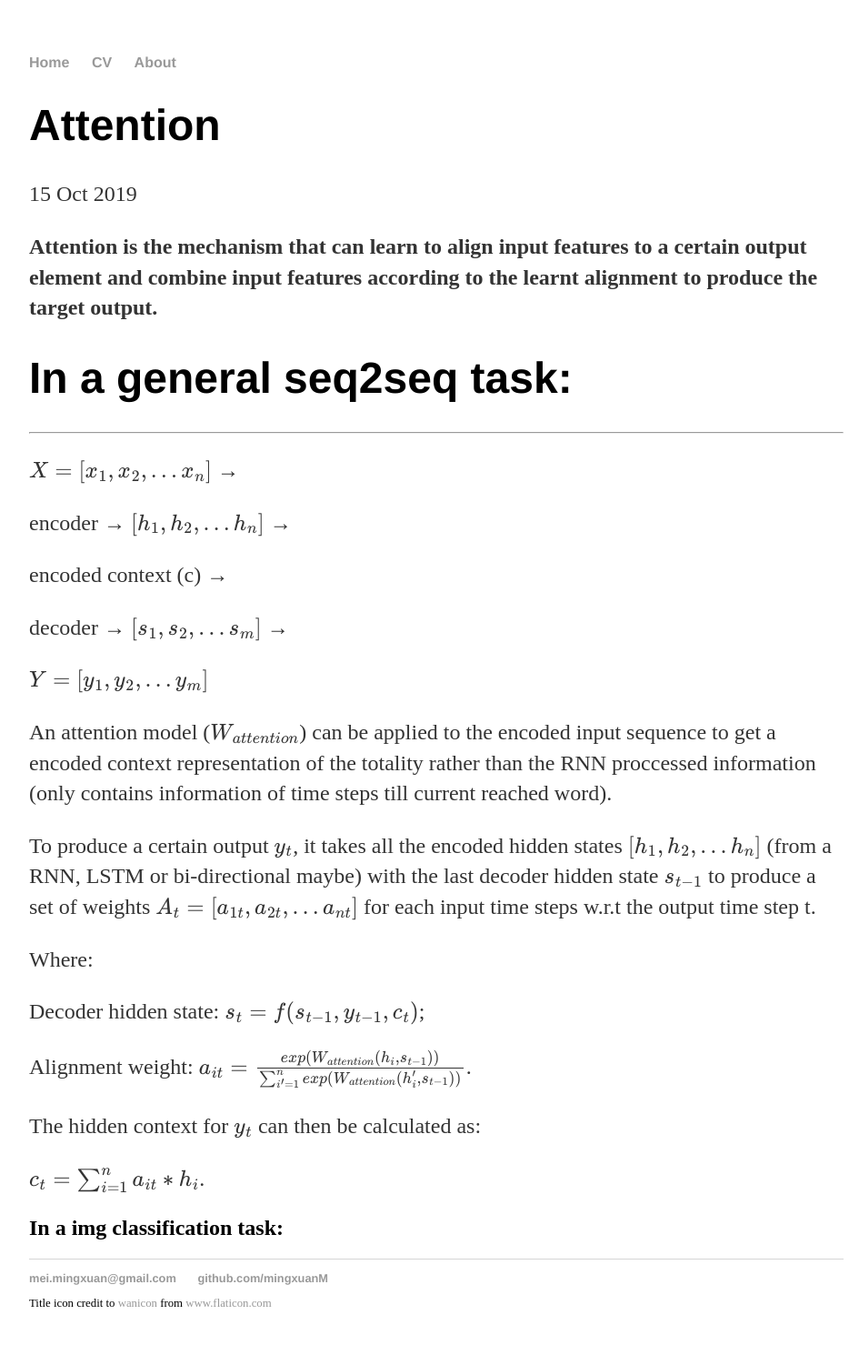
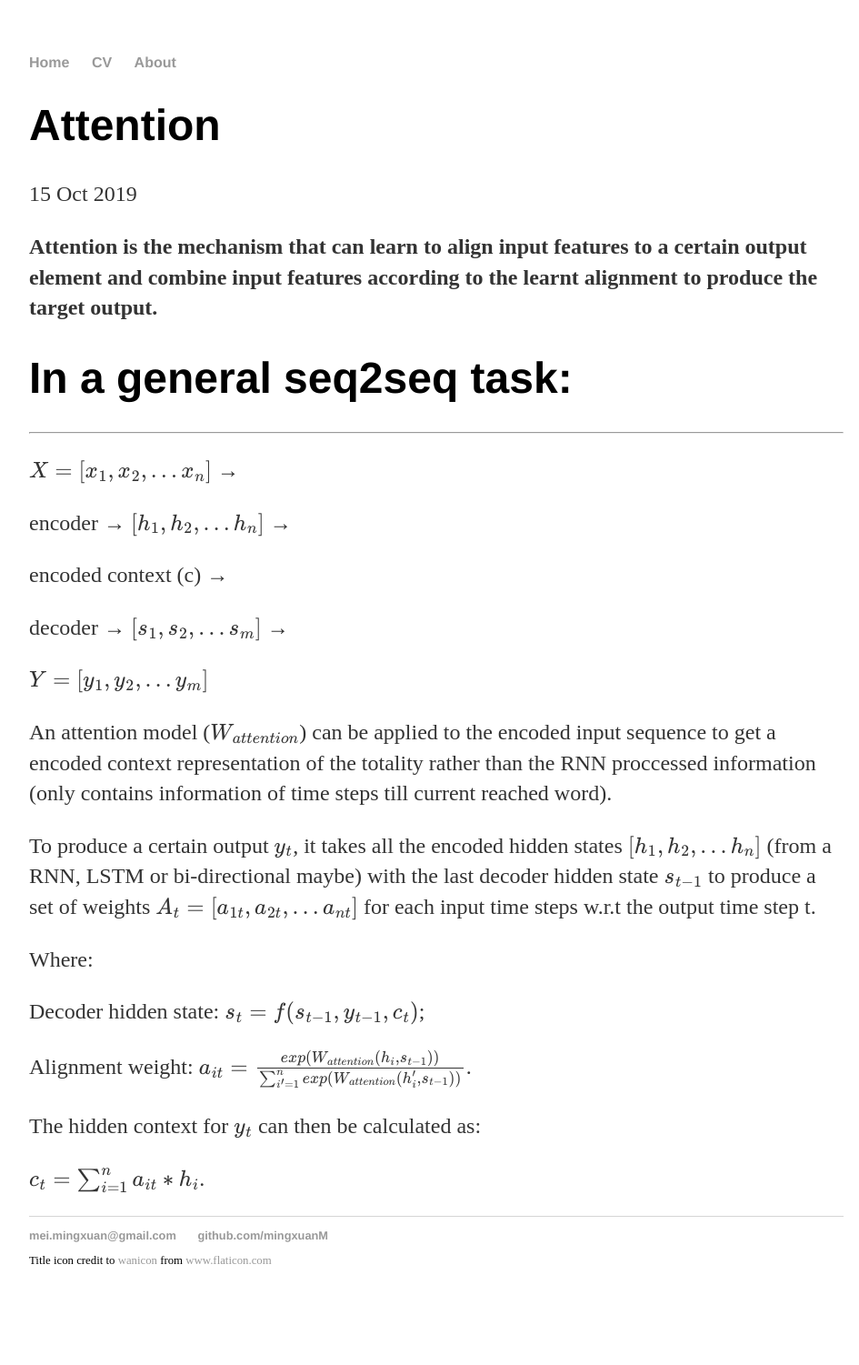
Before and after one commit to mingxuanM/mingxuanM.github.io, a Jekyll site: the page built from _posts/2019-10-15-Attention.md, in a window 1280 px wide. Shown: the whole page at 91% size, without its empty margins (160-1105 px from the left). Built offline with Jekyll 4.4.1, drawn with Linux system fonts in a browser that asks for light colours; formulas are drawn with MathJax 3; after the commit the page ends 1454 px from its top, so only the background shows below that.

Commit message:
update attention

```diff
--- a/_posts/2019-10-15-Attention.md
+++ b/_posts/2019-10-15-Attention.md
@@ -35,5 +35,3 @@ Alignment weight: $ a_{it} = \frac{exp(W_{attention}(h_i,s_{t-1}))}{\sum_{i'=1}^
 The hidden context for $y_t$ can then be calculated as:
 
 $$ c_t = \sum_{i=1}^{n} a_{it} * h_i $$.
-
-## In a img classification task:
```
